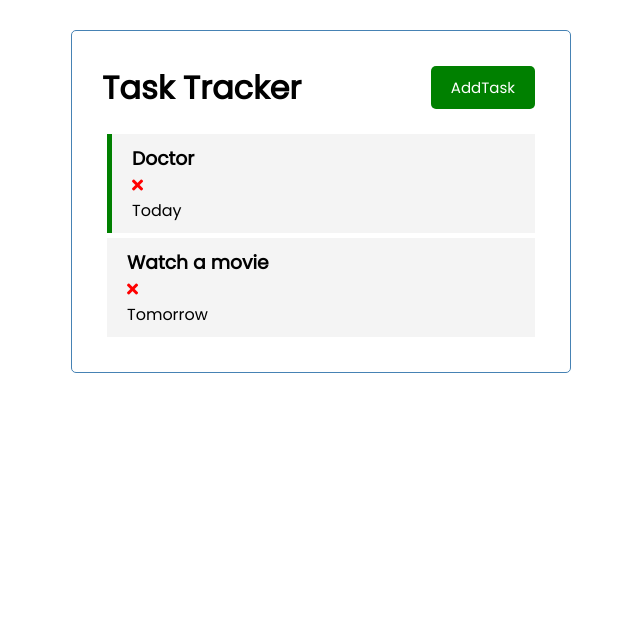
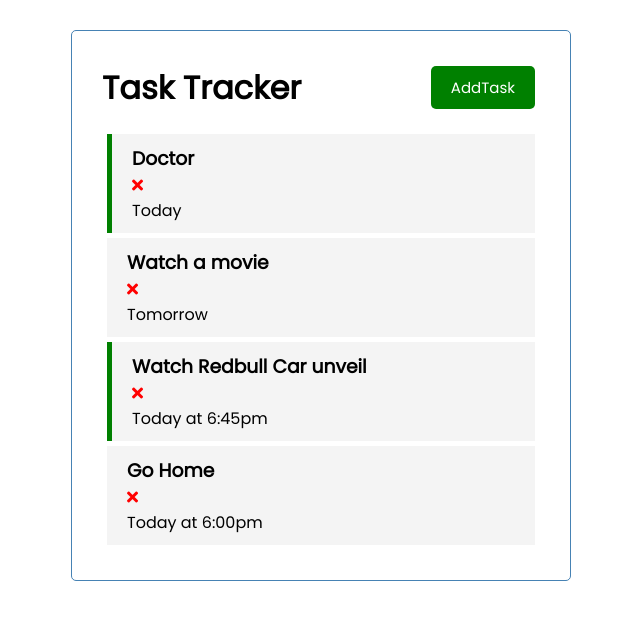
Before and after one commit to agwadan/vue-crash-course, a Vue app: page / in a window 1280 px wide. Shown: the top 620 px of the page, without its empty margins (319-959 px from the left). Built offline with nearby package versions, Linux system fonts and the light colour scheme.

Commit message:
Delete entry

```diff
--- a/src/App.vue
+++ b/src/App.vue
@@ -1,7 +1,7 @@
 <template>
   <div class="container">
     <Header title="Task Tracker" />
-    <Tasks :tasks="tasks" />
+    <Tasks @delete-task="deleteTask" :tasks="tasks" />
     <!-- Binding tasks to the tasks data so that it's updated whenever there's a change -->
   </div>
 </template>
@@ -23,6 +23,12 @@
     };
   },
 
+  methods: {
+    deleteTask(id) {
+      this.tasks = this.tasks.filter((task) => task.id !== id);
+    },
+  },
+
   created() {
     this.tasks = [
       {
@@ -32,9 +38,21 @@
         reminder: true,
       },
       {
-        id: 1,
+        id: 2,
         text: "Watch a movie",
         day: "Tomorrow",
+        reminder: false,
+      },
+      {
+        id: 3,
+        text: "Watch Redbull Car unveil",
+        day: "Today at 6:45pm",
+        reminder: true,
+      },
+      {
+        id: 4,
+        text: "Go Home",
+        day: "Today at 6:00pm",
         reminder: false,
       },
     ];
--- a/src/components/Task.vue
+++ b/src/components/Task.vue
@@ -1,8 +1,7 @@
 <template>
   <div :class="[task.reminder ? 'reminder' : '', 'task']">
-    <!-- <div :class="[task.reminder ? 'reminder' : '', task]"> -->
     <h3>{{ task.text }}</h3>
-    <i class="fas fa-times" />
+    <i @click="onDelete(task.id)" class="fas fa-times" />
     <p>{{ task.day }}</p>
   </div>
 </template>
@@ -12,6 +11,12 @@
   name: "Task",
   props: {
     task: Object,
+  },
+
+  methods: {
+    onDelete(id) {
+      this.$emit("delete-task", id);
+    },
   },
 };
 </script>
--- a/src/components/Tasks.vue
+++ b/src/components/Tasks.vue
@@ -1,6 +1,6 @@
 <template>
   <div :key="task.id" v-for="task in tasks">
-    <Task :task="task" />
+    <Task @delete-task="$emit('delete-task', task.id)" :task="task" />
   </div>
 </template>
 
@@ -16,5 +16,7 @@
   components: {
     Task,
   },
+
+  emits: ["delete-task"],
 };
 </script>
```
